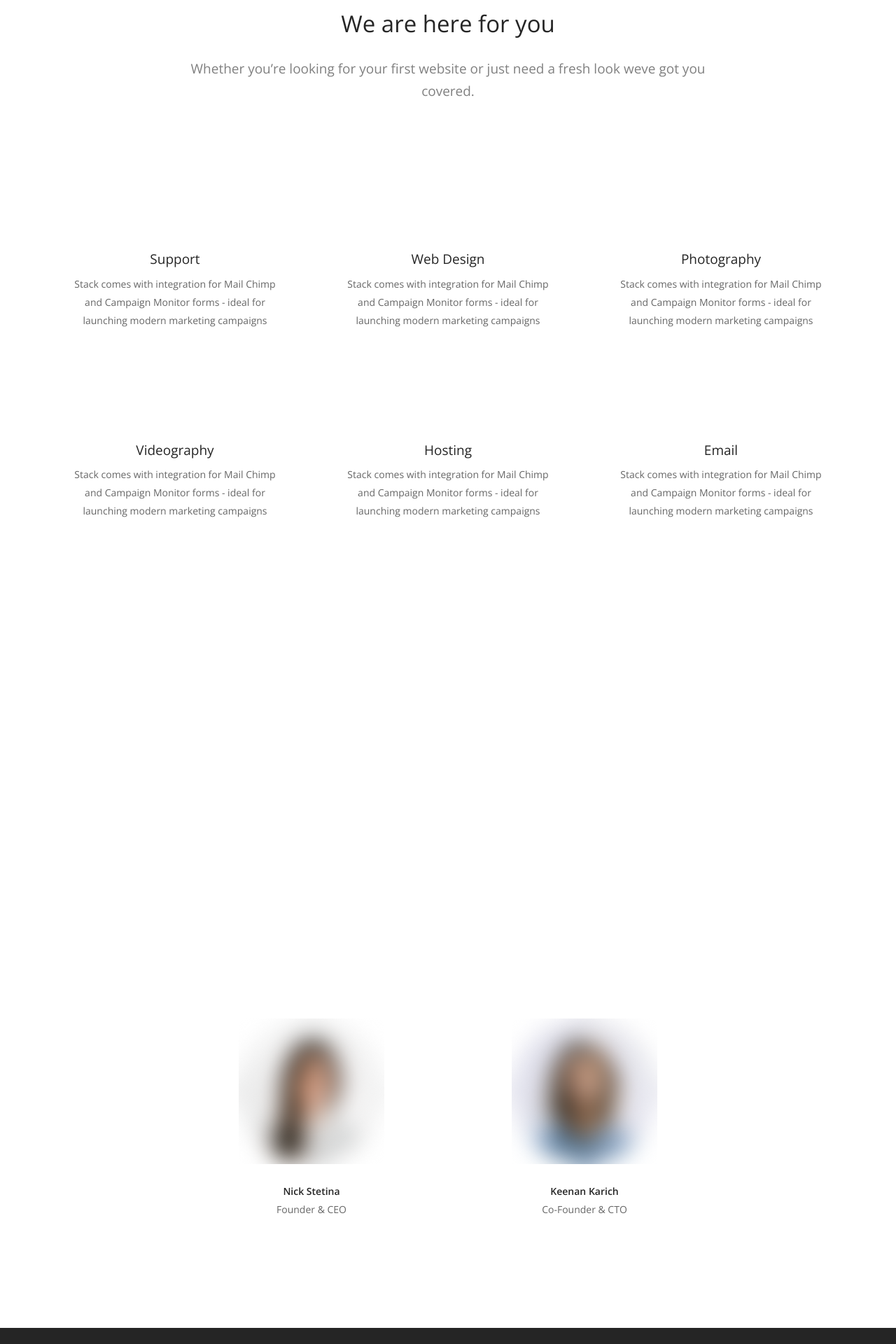
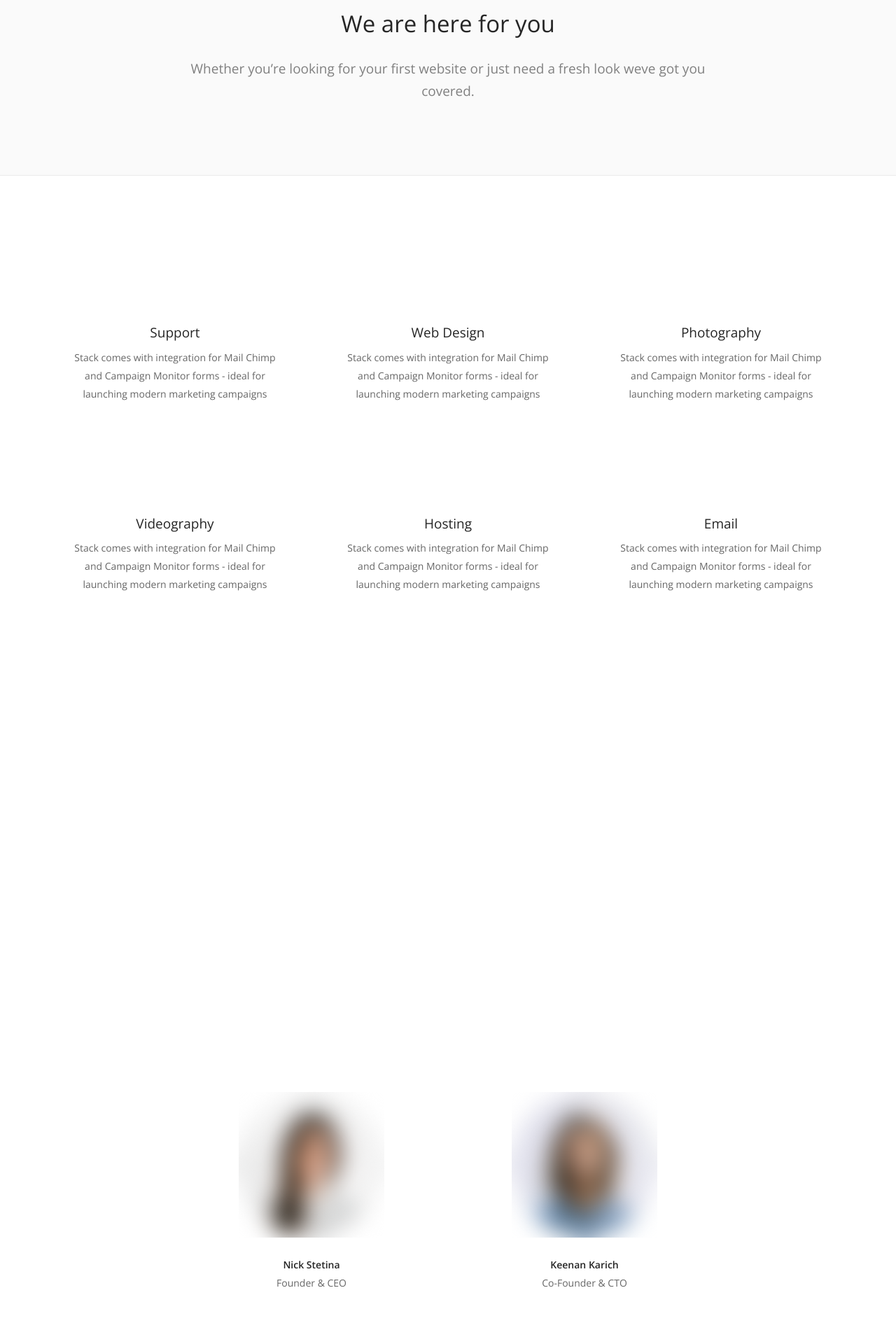
Before and after one commit to WoollyAlly/WoollyAllyTest, a Jekyll site: the page built from index.html, in a window 1280 px wide. Shown: the part 993-2913 px from the top of the page at 70% size. Built offline with Jekyll 4.4.1, drawn with Linux system fonts in a browser that asks for light colours; some web fonts are replaced.

Commit message:
Updated '_includes/about.html' via CloudCannon

```diff
--- a/_includes/about.html
+++ b/_includes/about.html
@@ -1,4 +1,4 @@
-<section class="text-center" id="about">
+<section class="text-center bg--secondary" id="about">
     <div class="container">
         <div class="row">
             <div class="col-sm-10 col-sm-offset-1 col-md-8 col-md-offset-2">
```
